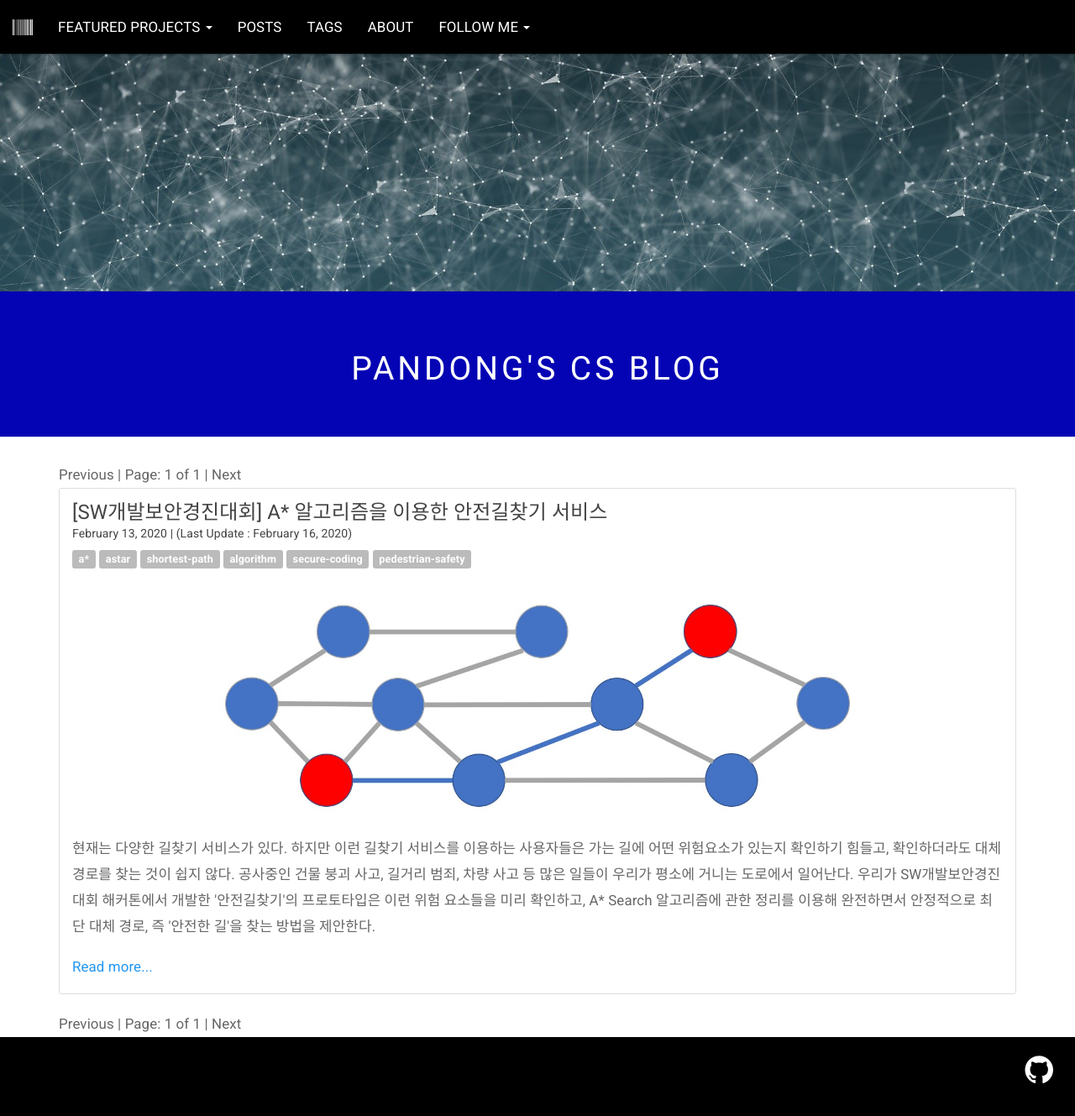
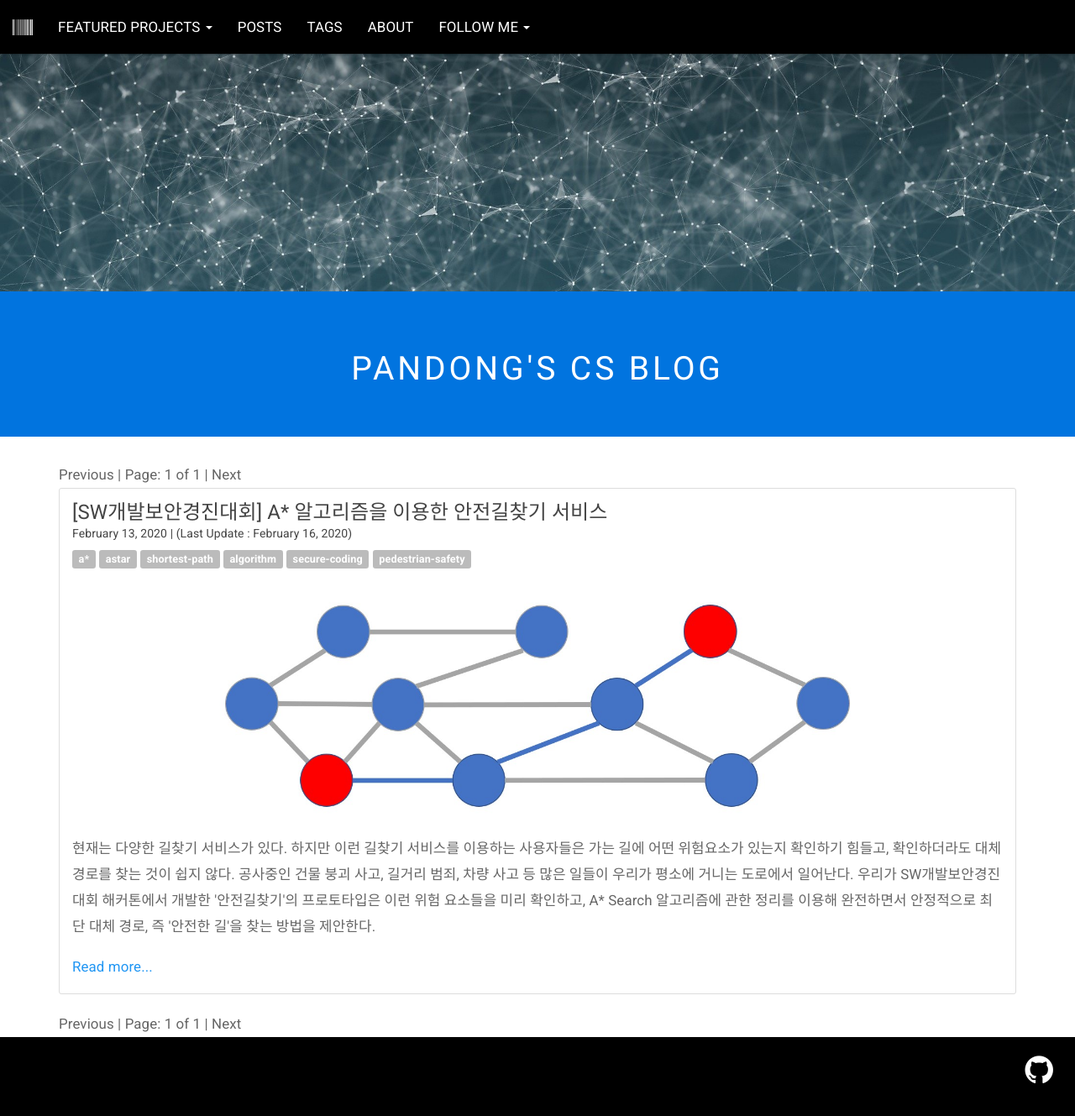
Before and after one commit to PnDong/pndong.github.io, a Jekyll site: the page built from index.html, in a window 1280 px wide and 1339 px high. Shown: the top 1329 px of the window at 84% size. Built offline with Jekyll 4.4.1, drawn with Linux system fonts in a browser that asks for light colours; the list of posts is cut into pages by our own code; comment, search, counter and statistics services are not loaded.

Commit message:
Change jumbotron color

```diff
--- a/assets/css/main.css
+++ b/assets/css/main.css
@@ -34,7 +34,7 @@ h3:before {
 }
 
 .jumbotron {
-	background: #0404B4;
+	background: #0174DF;
 }
 
 .jumbotron h1 {
```
